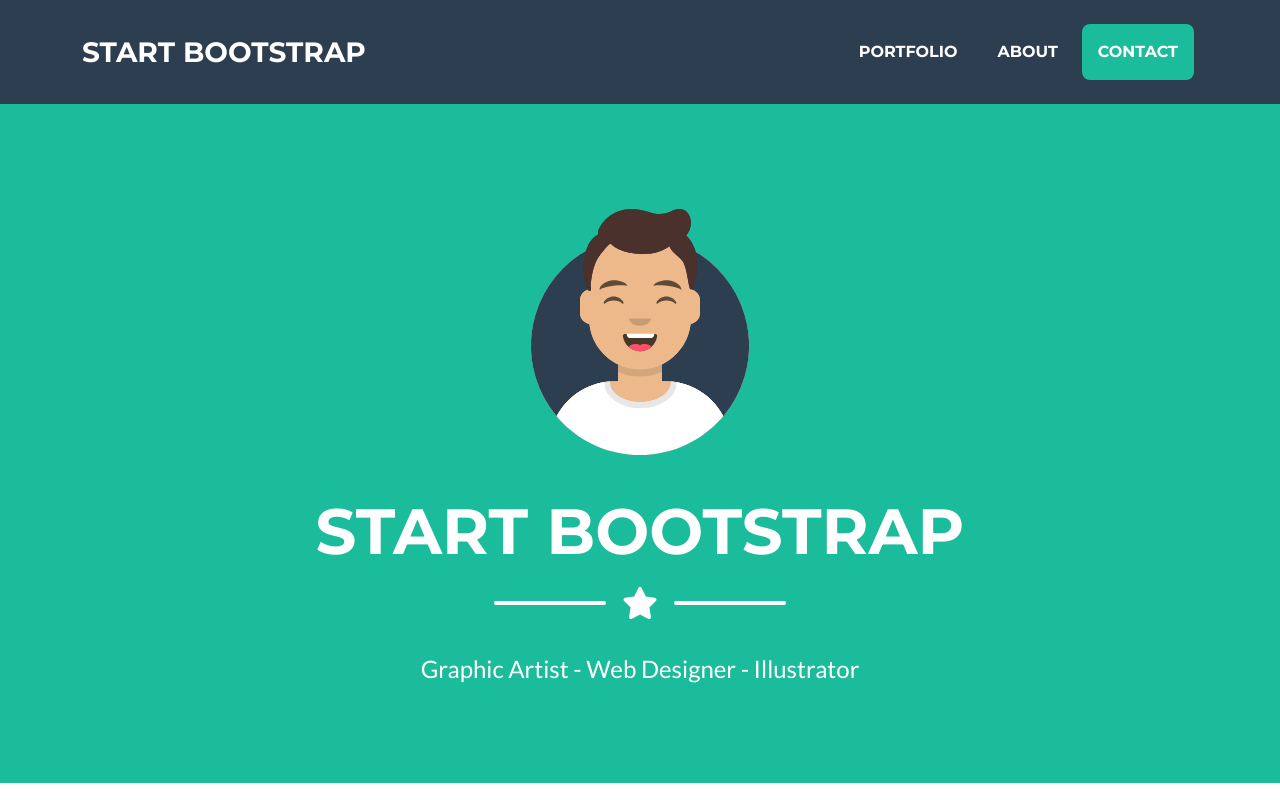
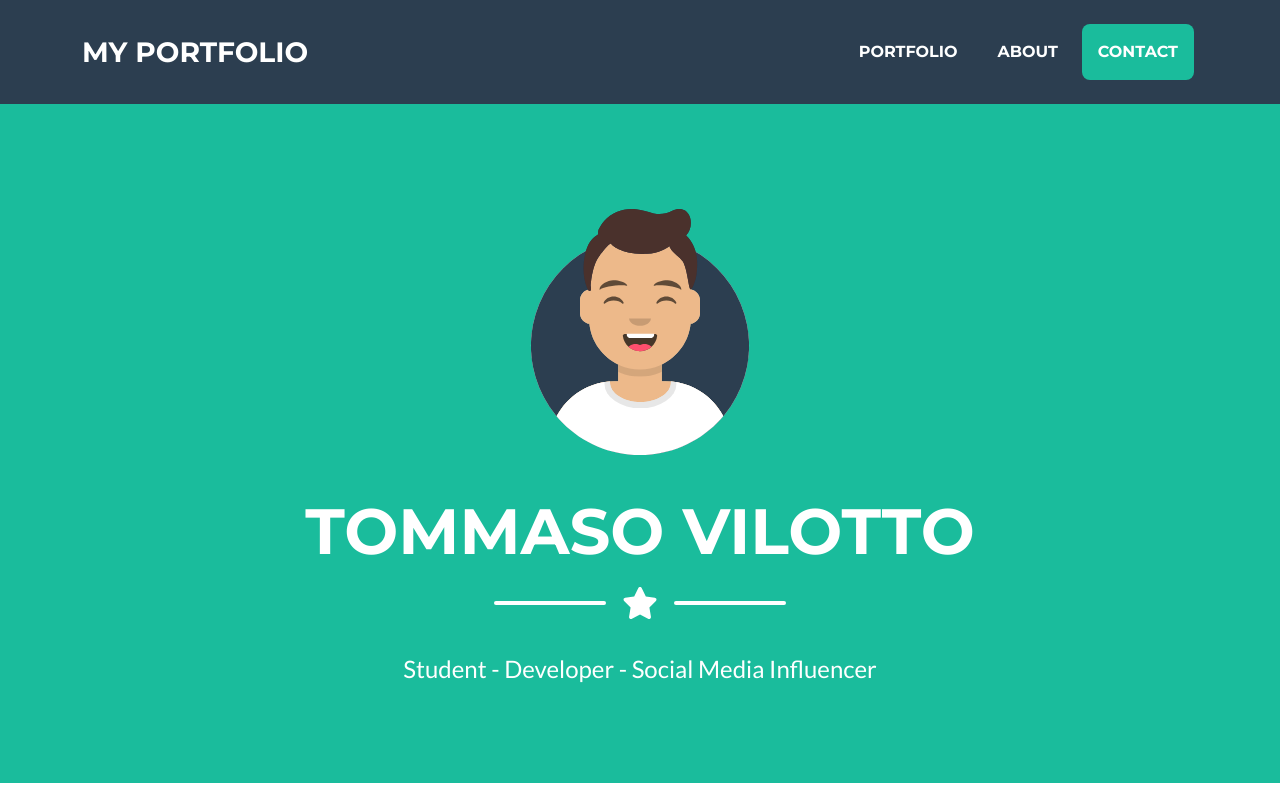
Before and after one commit to tommyvilo/tommyvilo.github.io, a plain HTML site: page index.html in a window 1280 px wide. Shown: the top 800 px of the page. Drawn offline with nearby package versions, Linux system fonts and the light colour scheme.

Commit message:
file loaded

```diff
--- a/index.html
+++ b/index.html
@@ -5,7 +5,7 @@
         <meta name="viewport" content="width=device-width, initial-scale=1, shrink-to-fit=no" />
         <meta name="description" content="" />
         <meta name="author" content="" />
-        <title>Freelancer - Start Bootstrap Theme</title>
+        <title>My Portfolio</title>
         <!-- Favicon-->
         <link rel="icon" type="image/x-icon" href="assets/favicon.ico" />
         <!-- Font Awesome icons (free version)-->
@@ -20,7 +20,7 @@
         <!-- Navigation-->
         <nav class="navbar navbar-expand-lg bg-secondary text-uppercase fixed-top" id="mainNav">
             <div class="container">
-                <a class="navbar-brand" href="#page-top">Start Bootstrap</a>
+                <a class="navbar-brand" href="#page-top">My portfolio</a>
                 <button class="navbar-toggler text-uppercase font-weight-bold bg-primary text-white rounded" type="button" data-bs-toggle="collapse" data-bs-target="#navbarResponsive" aria-controls="navbarResponsive" aria-expanded="false" aria-label="Toggle navigation">
                     Menu
                     <i class="fas fa-bars"></i>
@@ -40,7 +40,7 @@
                 <!-- Masthead Avatar Image-->
                 <img class="masthead-avatar mb-5" src="assets/img/avataaars.svg" alt="..." />
                 <!-- Masthead Heading-->
-                <h1 class="masthead-heading text-uppercase mb-0">Start Bootstrap</h1>
+                <h1 class="masthead-heading text-uppercase mb-0">Tommaso Vilotto</h1>
                 <!-- Icon Divider-->
                 <div class="divider-custom divider-light">
                     <div class="divider-custom-line"></div>
@@ -48,7 +48,7 @@
                     <div class="divider-custom-line"></div>
                 </div>
                 <!-- Masthead Subheading-->
-                <p class="masthead-subheading font-weight-light mb-0">Graphic Artist - Web Designer - Illustrator</p>
+                <p class="masthead-subheading font-weight-light mb-0">Student - Developer - Social Media Influencer</p>
             </div>
         </header>
         <!-- Portfolio Section-->
```
